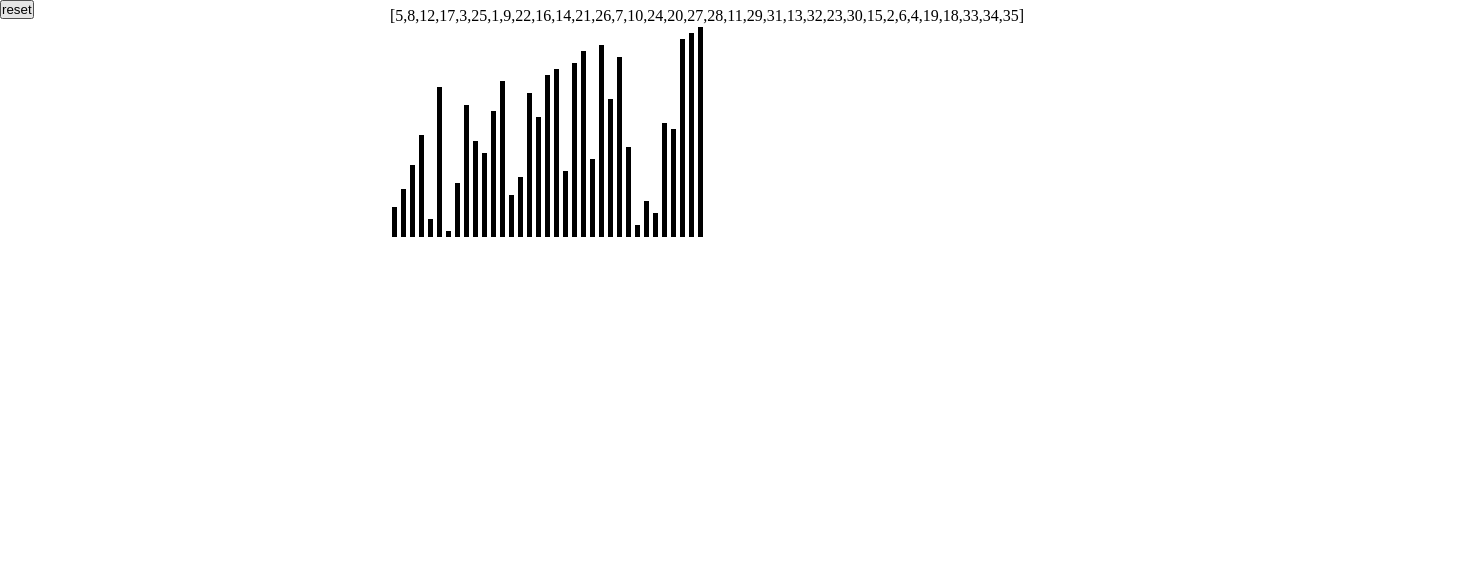
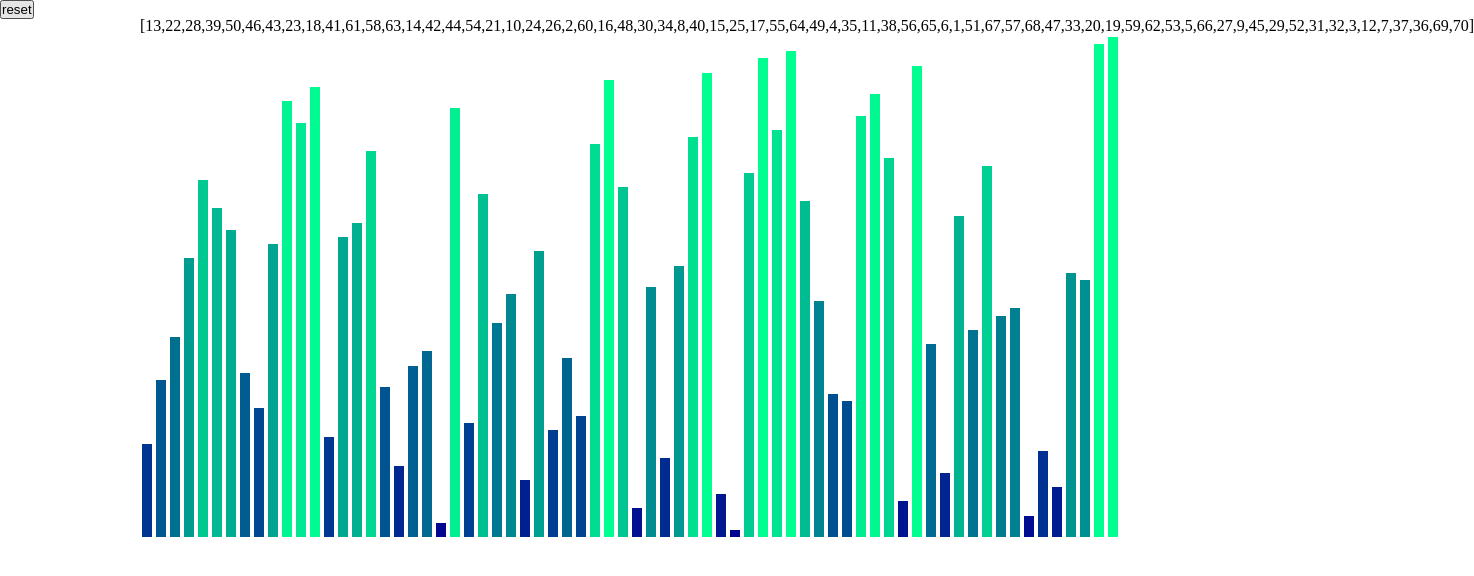
Before and after one commit to haffjjj/sorting-visualizer-react, a React (Create React App) app: page / in a window 1280 px wide. Shown: the top 576 px of the page, 1474 px wide, since content can reach past the window. Built offline with nearby package versions, Linux system fonts and the light colour scheme.

Commit message:
add some magic

```diff
--- a/src/components/Stick.tsx
+++ b/src/components/Stick.tsx
@@ -3,15 +3,17 @@ import "./stick.css"
 
 interface IStyle {
   height: string,
-  width: string
+  width: string,
+  backgroundColor: string
 }
 
 interface IProps extends IStyle {}
 
 const Stick = (props: IProps) => {
-  const style: IStyle = {
+  const style: React.CSSProperties = {
     height: props.height,
-    width: props.width
+    width: props.width,
+    backgroundColor: props.backgroundColor
   }
 
   return <div className="stick" style={style}></div>
--- a/src/container/Home.tsx
+++ b/src/container/Home.tsx
@@ -14,7 +14,7 @@ class Home extends React.Component<IProps , IState>{
 
   state = {
     arr: [],
-    delay: 50
+    delay: 30
   }
 
   //crate async setState for multiple purpose
@@ -36,10 +36,8 @@ class Home extends React.Component<IProps , IState>{
 
     //suffle array
     for (let i = arr.length - 1; i > 0; i--) {
-      const j = Math.floor(Math.random() * (i + 1))
-      {
+      const j = Math.floor(Math.random() * (i + 1));
         [arr[i], arr[j]] = [arr[j], arr[i]]
-      }
     }
 
     return arr
@@ -70,17 +68,39 @@ class Home extends React.Component<IProps , IState>{
     }
   }
 
+  private _insertionSort = async () => {
+    const arr = this.state.arr
+    let length = arr.length;
+    for (let i = 1; i < length; i++) {
+        let key = arr[i];
+        let j = i - 1;
+        while (j >= 0 && arr[j] > key) {
+            arr[j + 1] = arr[j];
+            j = j - 1;
+        }
+        arr[j + 1] = key;
+
+        //set delay
+        await this._delay(this.state.delay)
+        // update state after 1 iteration
+        this.setState({
+          arr: arr
+        })
+    }
+  }
+
   private _handleReset = async () => {
     const arr = this._randNumArr(35)
     await this._asyncSetState({ arr })
   }
 
   async componentDidMount(){
-    const arr = this._randNumArr(35)
+    const arr = this._randNumArr(70)
     await this._asyncSetState({ arr })
 
     //visualize bubble sort algorithm, sort data from state.arr
     this._bubbleSort()
+    // this._insertionSort()
   }
 
   render(){
@@ -91,7 +111,8 @@ class Home extends React.Component<IProps , IState>{
           {this.state.arr.map((numb) => (
             <Stick
               width={`1%`}
-              height={`${3*numb}%`}
+              height={`${100/this.state.arr.length*numb}%`}
+              backgroundColor={`rgba(0, ${numb*4}, 145)`}
             />
           ))}
           {JSON.stringify(this.state.arr)}
--- a/src/container/home.css
+++ b/src/container/home.css
@@ -4,8 +4,8 @@
 }
 
 .display{
-  max-width: 500px;
-  height: 200px;
+  max-width: 1000px;
+  height: 500px;
   margin: auto;
   margin-top: 20px;
   display: flex;
```
